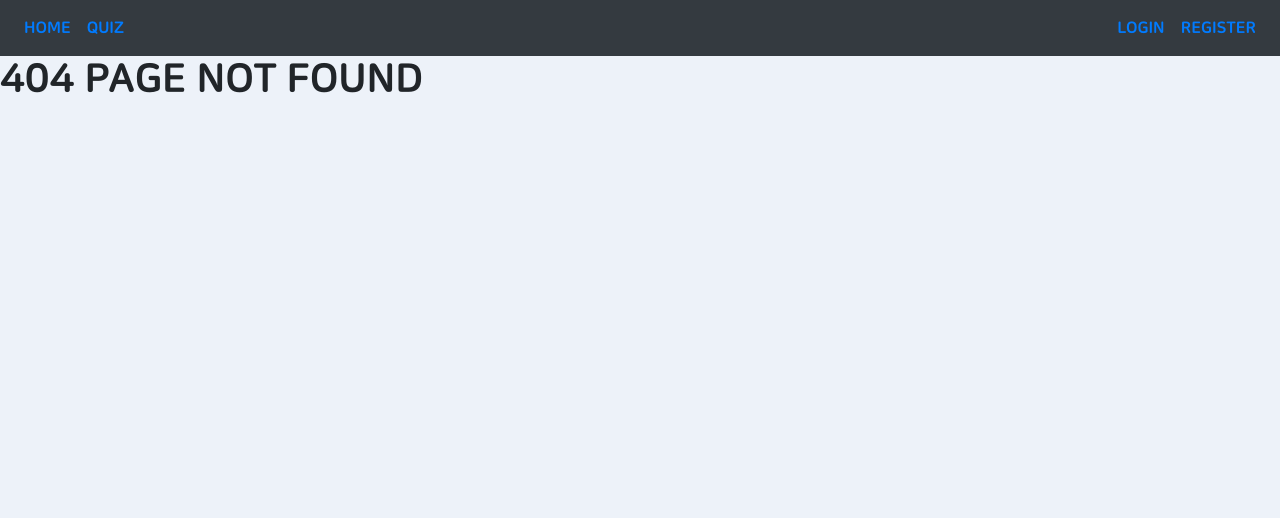
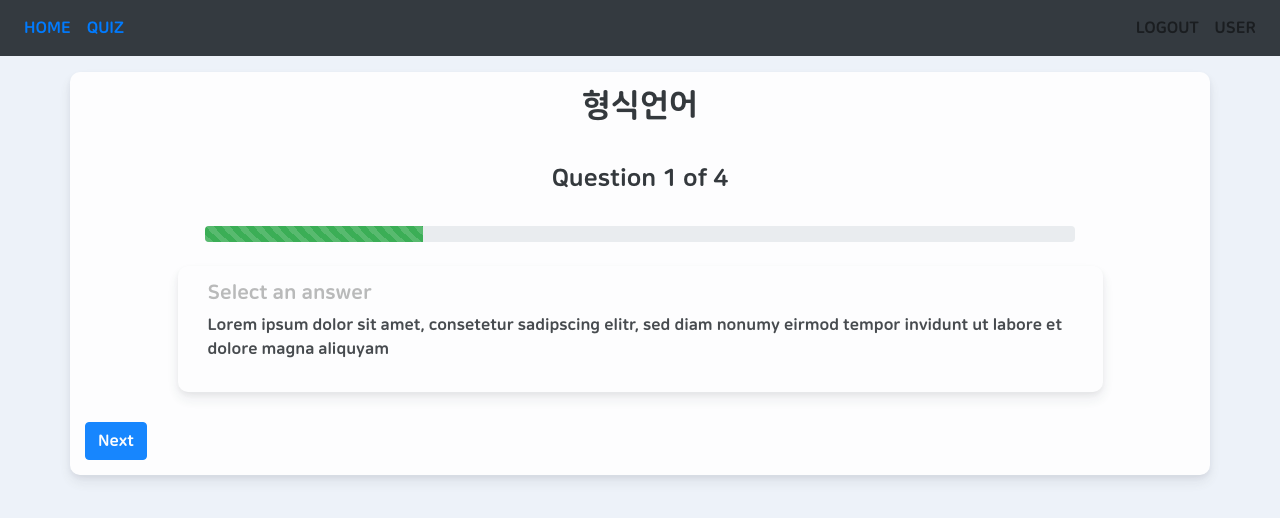
Before and after one commit to CSID-DGU/2020-1-OSSP-OSI-7, a React (Create React App) app in the folder frontend/: page /quiz/1 in a window 1280 px wide. Before the commit this address had no page. Shown: the top 518 px of the page. Built offline with nearby package versions, Linux system fonts and the light colour scheme.

Commit message:
basic quiz test form

```diff
--- a/frontend/src/components/App.js
+++ b/frontend/src/components/App.js
@@ -1,18 +1,19 @@
 import React,{useState, Fragment} from 'react';
 import { Route, Link, Switch} from 'react-router-dom';
 import {Navbar, Nav} from 'react-bootstrap';
-import Quiz from './quiz/Quiz';
+import QuizTemplate from './quiz/QuizTemplate';
 import QuizSetList from './quiz/QuizSetList';
 import Home from './Home';
 import Login from './auth/Login';
 import Register from './auth/Register';
 import AuthRoute from './auth/AuthRoute';
 import NotFound from './NotFound';
+import QuizSet from './quiz/QuizSet';
 import {login, registerTo} from '../lib/api/fakeAuth';
 
 
 const App = () => {
-  const [user, setUser] = useState(null);
+  const [user, setUser] = useState("null");
   const authenticated = user != null;
 
   // const logIn = ({username, password}) =>setUser("user");
@@ -53,20 +54,18 @@ const App = () => {
       <Route path="/" component={Home} exact/>
       <AuthRoute authenticated={authenticated} path="/quiz" component={QuizSetList} exact/>
 
-      <Route path="/login"
-        render={props => (
+      <Route path="/login" render={props => (
           <Login authenticated={authenticated} handleSubmit={logIn} {...props} />
-        )}
+        )}/>
+
+      <Route path="/register" render={props => (
+          <Register authenticated={authenticated} handleSubmit={register} {...props} />
+          )}/>
+
+      <AuthRoute authenticated={authenticated} path="/create"
+        render={props => <QuizTemplate {...props} />}
       />
-
-      <Route path="/register"
-        render={props => (
-          <Register authenticated={authenticated} handleSubmit={register} {...props} />
-          )}
-      />
-
-      <AuthRoute authenticated={authenticated} path="/quiz/write"
-        render={props => <Quiz {...props} />}
+      <AuthRoute authenticated={authenticated} path="/quiz/:quizSetId" component={QuizSet}/>}
       />
 
       <Route component={NotFound} />
--- a/frontend/src/components/quiz/Quiz.scss
+++ b/frontend/src/components/quiz/Quiz.scss
@@ -25,5 +25,19 @@
 
 .answer__background{
     background-color: #66bb6a !important;
+    color: #fff !important;
     opacity: 0.7;
 }
+
+.align-text {
+    text-align: center;
+}
+
+.mr__bottom__1 {
+    margin-bottom: 1.5rem !important;
+}
+
+
+.mr__bottom__2 {
+    margin-bottom: 2rem;
+}
--- a/frontend/src/components/quiz/QuizForm.js
+++ b/frontend/src/components/quiz/QuizForm.js
@@ -2,6 +2,12 @@ import React from 'react';
 import {Button, Form, Dropdown, Container, Row, Col} from 'react-bootstrap';
 
 
+// <Form.Group as={Row}>
+//     <Form.Label  column sm="2">DESCRIPTION</Form.Label>
+//     <Col sm="10">
+//         <Form.Control as="textarea" name="description" quizId={id} value={quiz.content.description} onChange={(e)=>{onChange(e)}}></Form.Control>
+//     </Col>
+// </Form.Group>
 
 
 const QuizForm = (props)=>{
@@ -45,12 +51,6 @@ const QuizForm = (props)=>{
             </Col>
         </Form.Group>
         <Form.Group as={Row}>
-            <Form.Label  column sm="2">DESCRIPTION</Form.Label>
-            <Col sm="10">
-                <Form.Control as="textarea" name="description" quizId={id} value={quiz.content.description} onChange={(e)=>{onChange(e)}}></Form.Control>
-            </Col>
-        </Form.Group>
-        <Form.Group as={Row}>
         <AnswerForm  addChoices={addChoices} onChange={onChange}
         quiz={quiz} onRemoveChoice={onRemoveChoice}
         selectAnswerChoice={selectAnswerChoice}
--- /dev/null
+++ b/frontend/src/components/quiz/QuizSet.js
@@ -0,0 +1,43 @@
+import React, {useState} from 'react';
+import {Container, Row,Col, ProgressBar, Button} from 'react-bootstrap';
+import QuizSetForm from './QuizSetForm';
+
+import {quizsetdata} from './quizsetdata';
+
+
+const QuizSet = ({match}) => {
+    const [current,setCurrent] = useState(1);
+    const quizset = quizsetdata;
+    const total = quizset.quizzes.length;
+    const currentPercent = Math.round((current/total) * 100);
+    const {quizSetId} = match.params;
+
+    const isLast = current === total;
+
+    return (
+        <Container className="quiz__container">
+            <Row className="mr__bottom__2">
+                <Col md={{ span: 6, offset: 3 }}>
+                    <h2 className="align-text">{quizset.quizset_name}</h2>
+                </Col>
+            </Row>
+            <Container className="mr__bottom__1">
+                <Row className="mr__bottom__1">
+                    <Col md={{ span: 6, offset: 3 }}>
+                        <h4 className="align-text">{`Question ${current} of ${total}`}</h4>
+                    </Col>
+                </Row>
+                <Col md={{span:10, offset:1}}>
+                    <ProgressBar variant="success" animated  now={currentPercent}/>
+                </Col>
+            </Container>
+            <Col md={{span:10, offset:1}} className="quiz__container">
+                <QuizSetForm quiz={quizset.quizzes[current-1]}/>
+            </Col>
+            <Button className="mr-auto" onClick={()=>{isLast ? setCurrent(1):setCurrent(current+1) }}>Next</Button>
+        </Container>
+    )
+
+}
+
+export default QuizSet;
--- /dev/null
+++ b/frontend/src/components/quiz/QuizSetForm.js
@@ -0,0 +1,20 @@
+import React from 'react';
+import {Container} from 'react-bootstrap';
+import styled from 'styled-components';
+
+const QuizH5 = styled.h5`
+    color: #ACACAC;
+`;
+
+
+const QuizSetForm = ({quiz}) =>{
+
+    return (
+        <Container>
+            <QuizH5>Select an answer</QuizH5>
+            <p>{quiz.question}</p>
+        </Container>
+    )
+}
+
+export default QuizSetForm;
--- a/frontend/src/components/quiz/QuizSetList.js
+++ b/frontend/src/components/quiz/QuizSetList.js
@@ -40,7 +40,8 @@ const QuizSetList = () =>{
     return (
         <Container className="quiz__container">
             {QuizSets}
-            <Link to="/quiz/write"><Button>WRITE</Button></Link>
+            <Link to="/create/"><Button>WRITE</Button></Link>
+            <Link to="/quiz/1"><Button>quiz gogo</Button></Link>
         </Container>
     )
 }
--- a/frontend/src/components/quiz/Quiz.js
+++ b/frontend/src/components/quiz/QuizTemplate.js
@@ -2,7 +2,7 @@ import React, { useState, useEffect} from "react";
 import { Button, Container, ButtonToolbar, ButtonGroup,Form, Row,Col } from "react-bootstrap";
 import QuizList from "./QuizList";
 
-const Quiz = () => {
+const QuizTemplate = () => {
     const [count, setCount] = useState(0);
     const [quizSetName, setQuizSetName] = useState("");
     const [classId, setClassId] = useState("");
@@ -175,4 +175,4 @@ const Quiz = () => {
     );
 };
 
-export default Quiz;
+export default QuizTemplate;
--- /dev/null
+++ b/frontend/src/components/quiz/quizsetdata.js
@@ -0,0 +1,60 @@
+export const quizsetdata = {
+        "quizset_name":"형식언어",
+        "class_id":"CS_295",
+        "quizzes":[
+           {
+              "id":0,
+              "type":"mul_choices",
+              "question":"Lorem ipsum dolor sit amet, consetetur sadipscing elitr, sed diam nonumy eirmod tempor invidunt ut labore et dolore magna aliquyam ",
+              "answer":"0,3",
+              "content":{
+                 "description":"",
+                 "choices":[
+                    {
+                       "id":0,
+                       "choice":"선택지 1"
+                    },
+                    {
+                       "id":1,
+                       "choice":"선택지 2"
+                    },
+                    {
+                       "id":2,
+                       "choice":"ㅁㄷㄹㄷㅈ"
+                    },
+                    {
+                       "id":3,
+                       "choice":""
+                    }
+                 ]
+              }
+           },
+           {
+              "id":1,
+              "type":"essay",
+              "question":"문제 2",
+              "answer":"ㅁ재ㅑ더럄ㄹ재ㅑ",
+              "content":{
+                 "description":""
+              }
+           },
+           {
+              "id":2,
+              "type":"essay",
+              "question":"ㅁㅈㄹ댜ㅐㅓ",
+              "answer":"ㅐㅑㅁ점ㄹㅈ댜ㅓ",
+              "content":{
+                 "description":""
+              }
+           },
+           {
+              "id":3,
+              "type":"essay",
+              "question":"ㅁ재댜러ㅐㅑ",
+              "answer":"ㅐㅑ더랴ㅐ머쟈ㅐ러ㅑㅐㅈㅇㄹ",
+              "content":{
+                 "description":""
+              }
+           }
+        ]
+     }
--- a/frontend/src/lib/api/quiz.js
+++ b/frontend/src/lib/api/quiz.js
@@ -4,9 +4,9 @@ export const quizSubmit = ({quizset}) =>
     client.post('/quizset/', quizset);
 
 export const quizList = () =>
-    client.get('/quizzes/');
+    client.get('/quizset/');
 
-export const quizDetail = ({quizId}) =>
-    client.get(`/quizzes/${quizId}/`);
+export const quizDetail = ({quizSetId}) =>
+    client.get(`/quizset/${quizSetId}/`);
 
 export const
```
Also changed, not shown: frontend/src/components/quiz/quizsetdata.json (deleted), 1 other file (tests, documents, lock files or other folders).
